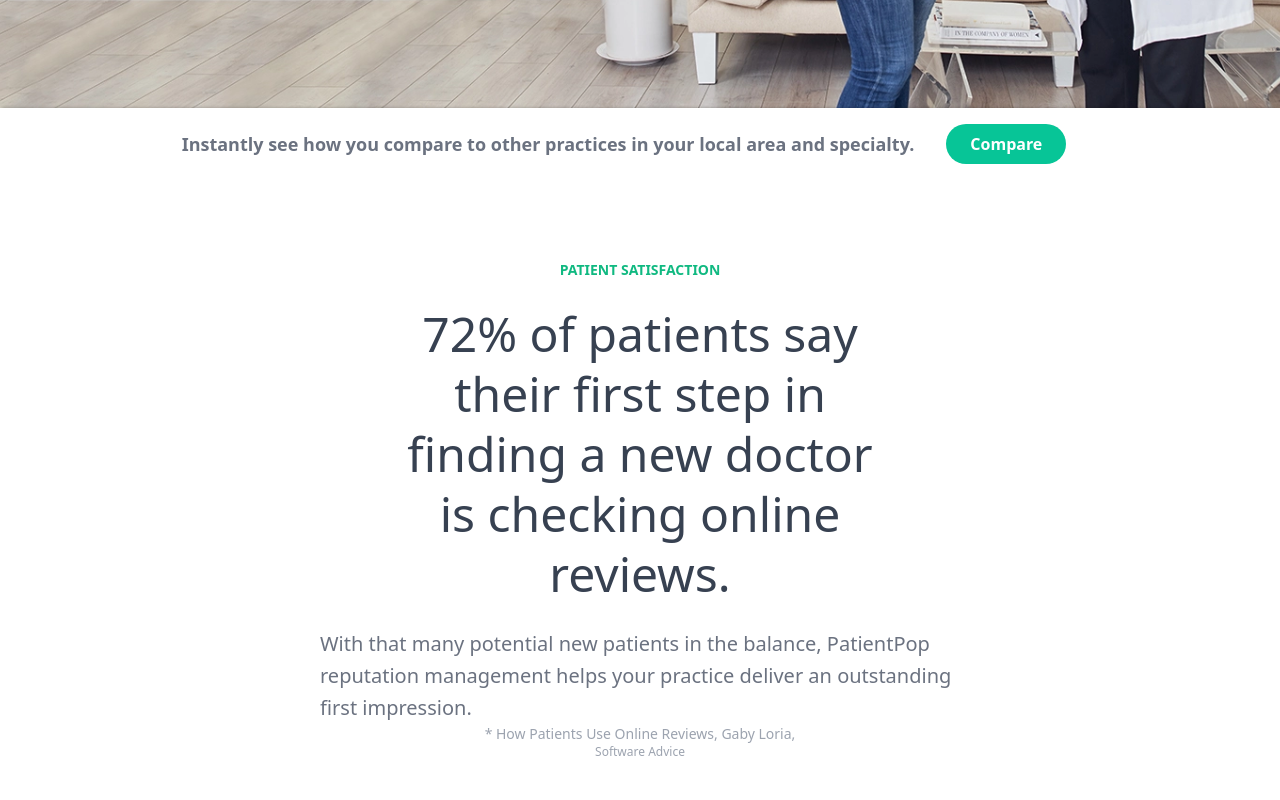
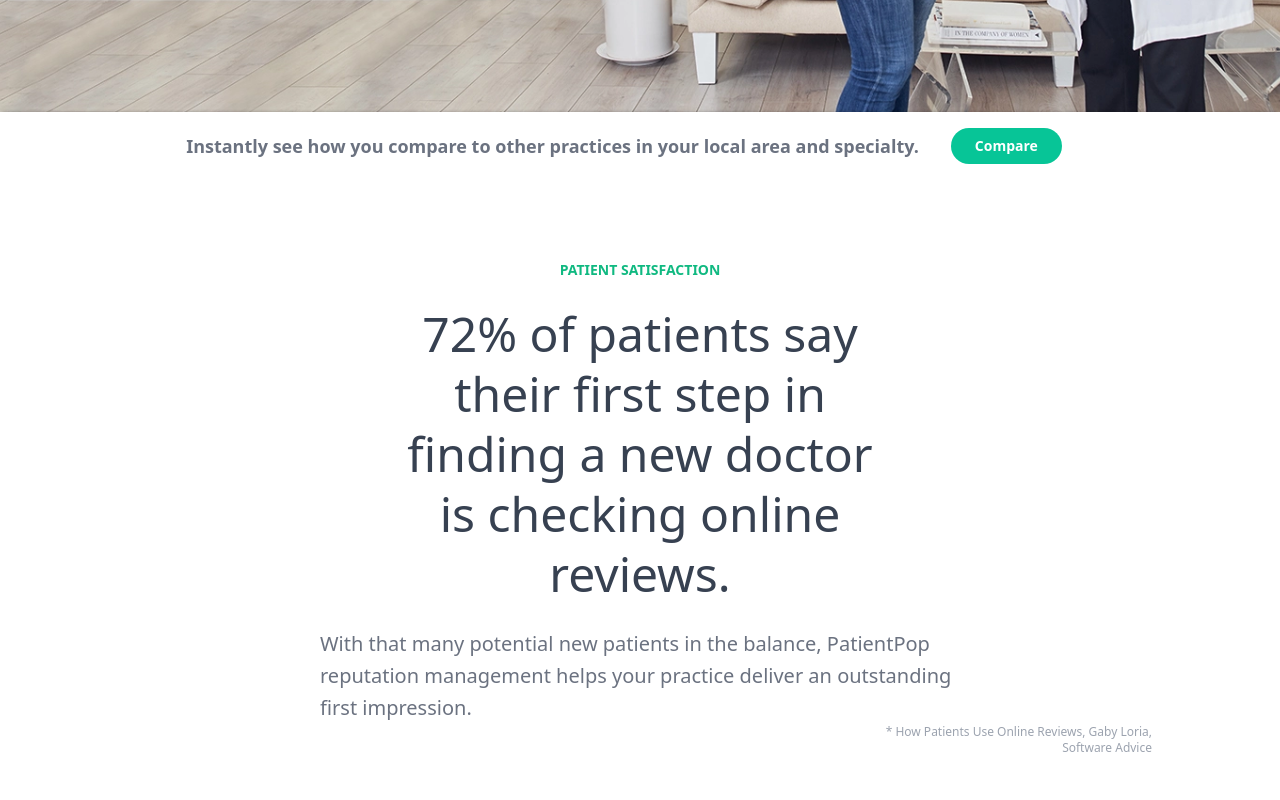
Before and after one commit to BisiDavi/patientpop, a Next.js app: page / in a window 1280 px wide. Shown: the part 620-1420 px from the top of the page. Built offline with nearby package versions, Linux system fonts and the light colour scheme.

Commit message:
styles updated

```diff
--- a/components/button.tsx
+++ b/components/button.tsx
@@ -4,7 +4,7 @@ export default function Button({ text, className, withIcon }: ButtonProps) {
   return (
     <>
       <button
-        className={`${className} button text-white px-6 py-2 mx-4 rounded-full font-bold`}
+        className={`${className} button text-white lg:px-6 lg:py-2 mx-4 rounded-full font-bold`}
       >
         {text}
       </button>
--- a/components/footer.tsx
+++ b/components/footer.tsx
@@ -11,9 +11,12 @@ export default function Footer() {
             {footerContent.footer.map((item, index) => (
               <div key={index} className={`column-${index}`}>
                 <h4 className="text-xl my-8 font-bold">{item.title}</h4>
-                <ul className="">
+                <ul>
                   {item.links.map((link, index) => (
-                    <li key={index} className="link text-gray-300 my-2">
+                    <li
+                      key={index}
+                      className="link font-medium text-md text-gray-300 my-2"
+                    >
                       <Link href={link.link} passHref>
                         <a>{link.name}</a>
                       </Link>
@@ -33,12 +36,16 @@ export default function Footer() {
               ))}
             </div>
           </div>
-          <div className="bottom-links flex items-center justify-between mt-10 text-gray-400">
-            <p>Copyright 2021 PatientPop, Inc.</p>
-            <div className="page-links">
+          <div className="bottom-links flex items-start justify-between mt-10 text-gray-400 flex-col lg:flex-row lg:items-center">
+            <p className="text-sm lg:text-md">
+              Copyright 2021 PatientPop, Inc.
+            </p>
+            <div className="page-links grid grid-cols-2 lg:flex">
               {footerContent.bottomLinks.map((link, index) => (
                 <Link key={index} href={link.link} passHref>
-                  <a className="m-4">{link.name}</a>
+                  <a className="ml-0 m-2 text-sm lg:text-md lg:m-4">
+                    {link.name}
+                  </a>
                 </Link>
               ))}
             </div>
@@ -58,6 +65,13 @@ export default function Footer() {
             display: grid;
             grid-template-columns: repeat(2, 1fr);
           }
+          @media (max-width: 768px) {
+            .column-1 ul,
+            .column-2 ul {
+              display: grid;
+              grid-template-columns: repeat(2, 1fr);
+            }
+          }
         `}
       </style>
     </>
--- a/components/header.tsx
+++ b/components/header.tsx
@@ -12,7 +12,7 @@ export default function Header() {
     <header
       className={`bg-gray flex justify-center ${headerStyle} lg:bg-white lg:shadow-md fixed top-0 w-full`}
     >
-      <div className="content container flex items-center justify-between py-4 px-4 lg:px-20 ">
+      <div className="content container flex items-center justify-between p-2 lg:px-20 ">
         <Logo offset={offset} />
         <ul className="lg:flex hidden kwitems-center">
           {menuLinks.header.map((menu, index) => (
--- a/components/info-section.tsx
+++ b/components/info-section.tsx
@@ -33,11 +33,11 @@ export default function InfoSection() {
           {content.intro.text}
         </p>
 
-        <div className="source flex items-center lg:flex-col">
-          <p className="text-right text-gray-400 text-xs lg:text-sm">
+        <div className="source flex items-center lg:flex-col lg:items-end xl:mr-32">
+          <p className="text-right text-gray-400 text-xs">
             {content.intro.info}
           </p>
-          <p className="text-rightlg:text-sm text-xs text-gray-400">
+          <p className="text-right text-xs text-gray-400">
             {content.intro.category}
           </p>
         </div>
--- a/components/notify.tsx
+++ b/components/notify.tsx
@@ -6,10 +6,13 @@ export function Notify({ text, buttonText, className }: Notify) {
       <div
         className={` ${className} notify flex items-center py-4 justify-center fixed bottom-0 bg-white w-full`}
       >
-        <p className="text-sm leading-4 text-center lg:text-lg font-semibold text-gray-500 mb-0">
+        <p className="text-sm font-normal leading-4 text-center lg:text-lg lg:font-semibold text-gray-500 mb-0">
           {text}
         </p>
-        <Button className="py-1 mx-8" text={buttonText} />
+        <Button
+          className="py-1 text-sm lg:text-md px-4 mx-2 lg:mx-8"
+          text={buttonText}
+        />
       </div>
       <style jsx>
         {`
```
